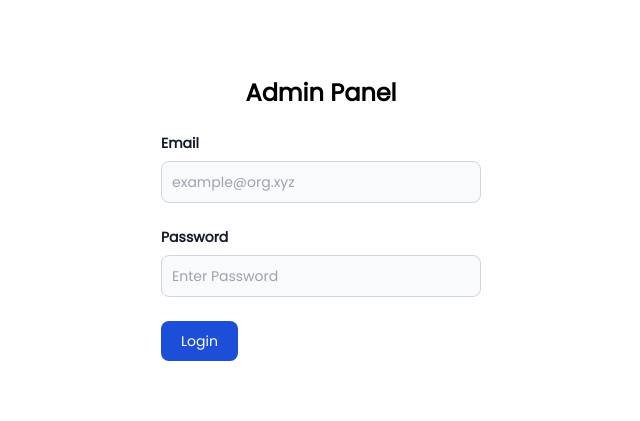
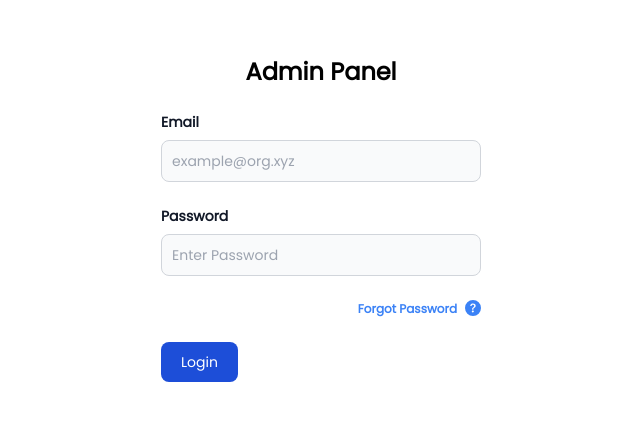
Before and after one commit to GulshanSS/nagpur-news-cms, a React (Vite) app in the folder client/: page /login in a window 1280 px wide. Shown: the part 181-602 px from the top of the page, without its empty margins (319-959 px from the left). Built offline with nearby package versions, Linux system fonts and the light colour scheme; no server answers.

Commit message:
Add: Forgot Password UI

```diff
--- a/client/src/components/Forms/LoginForm.tsx
+++ b/client/src/components/Forms/LoginForm.tsx
@@ -5,9 +5,10 @@ import { LoginSchema, LoginInput } from "../../validationSchema/LoginSchema";
 import { useEffect } from "react";
 import { FormProvider, useForm } from "react-hook-form";
 import { useLoginUserMutation } from "../../redux/api/authApi";
-import { useNavigate } from "react-router-dom";
+import { Link, useNavigate } from "react-router-dom";
 import { OTPErrorResponse } from "../../redux/api/types";
 import { toast } from "react-toastify";
+import { BsQuestionCircleFill } from "react-icons/bs";
 
 const LoginForm = () => {
   const methods = useForm<LoginInput>({ resolver: zodResolver(LoginSchema) });
@@ -73,6 +74,16 @@ const LoginForm = () => {
             type="password"
             placeholder="Enter Password"
           />
+          <div className="w-full flex justify-end mb-6 text-blue-500 font-bold">
+            <Link to="/forgot-password">
+              <div className="w-fit flex">
+                <span className="text-[12px]">Forgot Password</span>
+                <span className="ml-2">
+                  <BsQuestionCircleFill />
+                </span>
+              </div>
+            </Link>
+          </div>
           <SubmitButton label="Login" />
         </form>
       </FormProvider>
```
